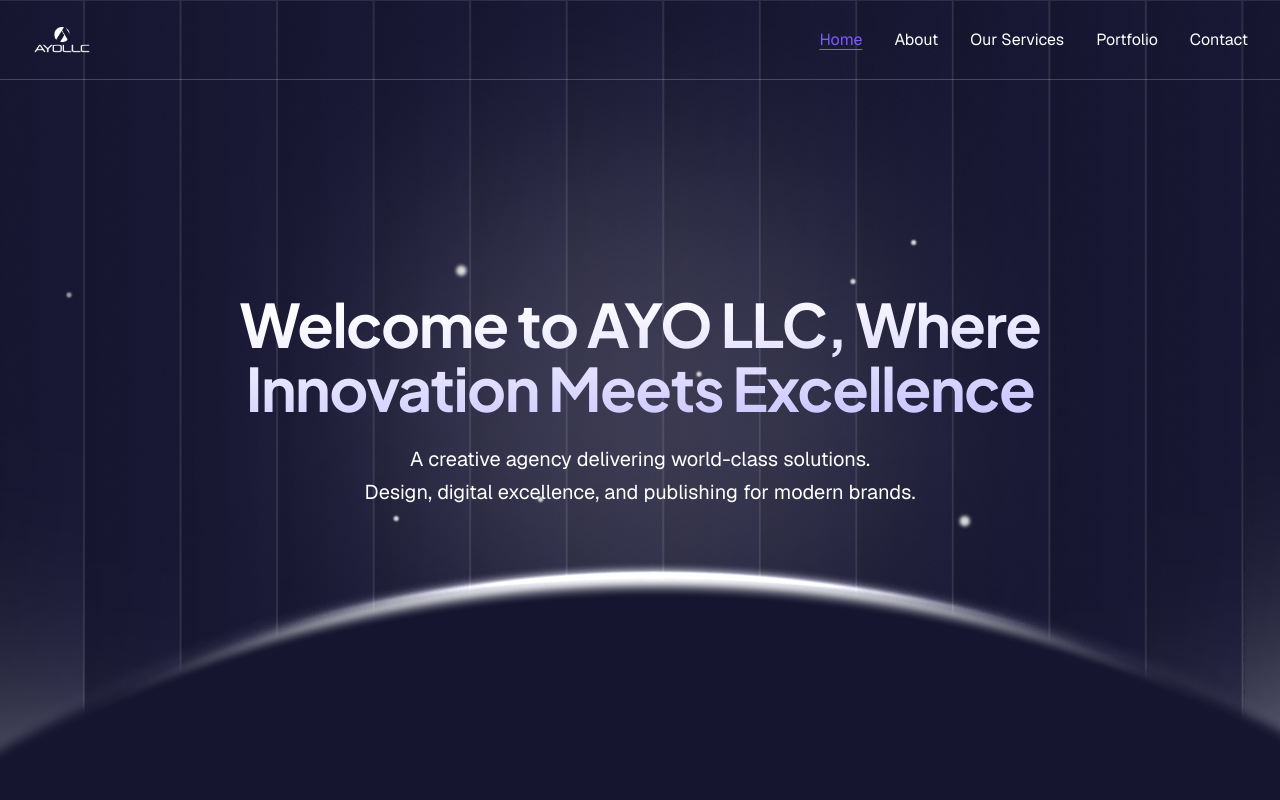
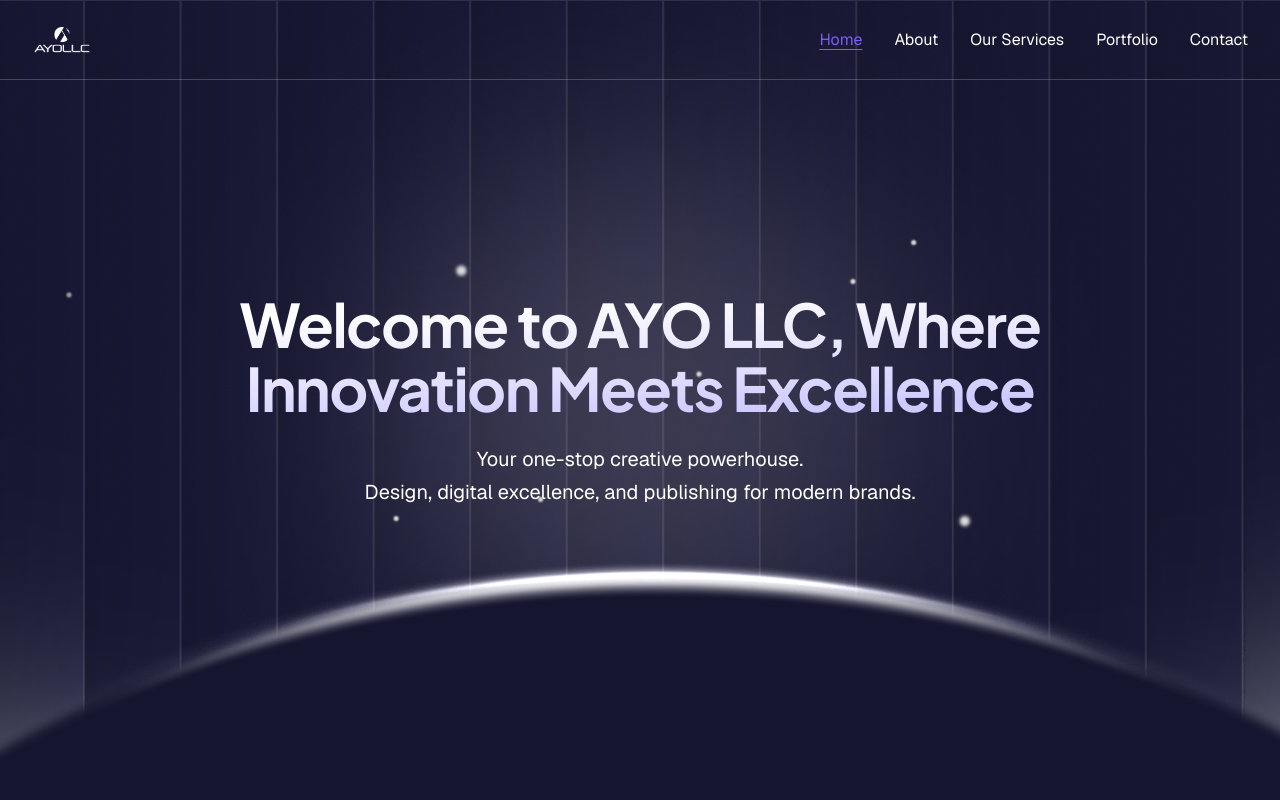
Before and after one commit to AyodEji-09/ayo-llc, a Next.js app: page / in a window 1280 px wide. Shown: the top 800 px of the page. Built offline with nearby package versions, Linux system fonts and the light colour scheme.

Commit message:
feat: update homepage tagline to better reflect agency's identity

```diff
--- a/app/page.tsx
+++ b/app/page.tsx
@@ -38,7 +38,7 @@
             data-aos-duration="800"
             className="max-w-xl text-lg leading-relaxed font-normal text-white sm:text-xl"
           >
-            A creative agency delivering world-class solutions.
+            Your one-stop creative powerhouse.
             <br />
             Design, digital excellence, and publishing for modern brands.
           </p>
```
